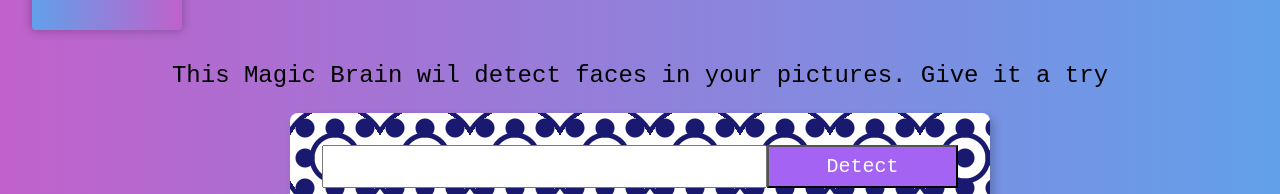
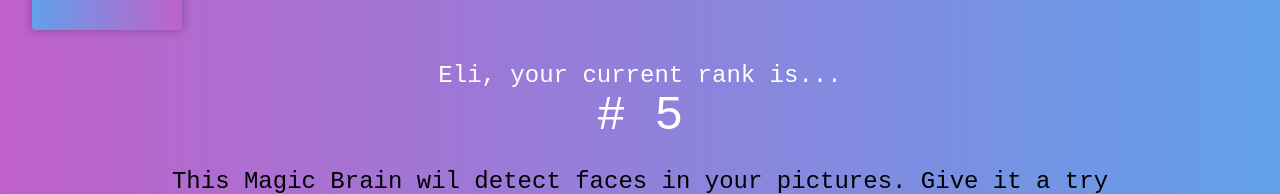
Before and after one commit to ZorahScope/facial-recognition-app, a React (Create React App) app: page / in a window 1280 px wide. Shown: the part 228-422 px from the top of the page. Built offline with nearby package versions, Linux system fonts and the light colour scheme.

Commit message:
Add Rank and ParticlesBg component

```diff
--- a/src/App.js
+++ b/src/App.js
@@ -2,6 +2,8 @@ import React, { Component } from "react";
 import Navigation from "./components/Navigation/Navigation";
 import Logo from "./components/Logo/Logo";
 import ImageLinkForm from "./components/ImageLinkForm/ImageLinkForm";
+import Rank from "./components/Rank/Rank";
+import ParticlesBg from "particles-bg";
 import "./App.css";
 
 // prettier-ignore
@@ -9,8 +11,11 @@ class App extends Component {
     render() {
         return (
             <div className="App">
+                <ParticlesBg type="cobweb" bg={true} num={400} />
                 <Navigation />
                 <Logo />
+                <Rank />
+
                 <ImageLinkForm />
                 {/*
                 <FaceRecognition /> */}
```
